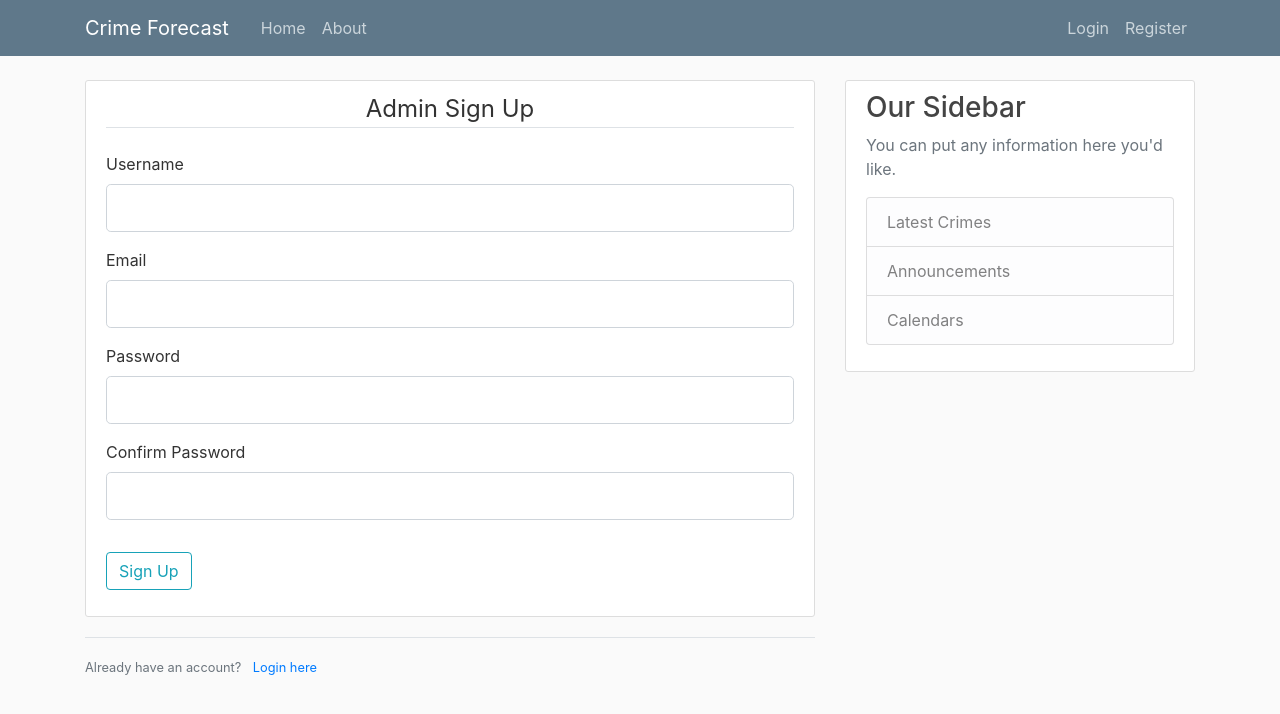
After one commit to eeshan56/crime_forecast, a Flask app: page /ad_register in a window 1280 px wide. The commit adds this page. Shown: the top 714 px of the page. Run offline with Flask 2, Linux system fonts and the light colour scheme; some libraries are stand-ins or nearby versions.

```diff
--- a/app.py
+++ b/app.py
@@ -1,13 +1,10 @@
 from flask import Flask, render_template, redirect, request, url_for, flash, session
-from form import RegistrationForm, LoginForm
+from form import RegistrationForm, LoginForm, NERForm
 from pymongo import MongoClient
 from passlib.hash import sha256_crypt
 from datetime import timedelta
-
-
-#def isLogIn():
-	#return True
-	#return False
+import requests
+import json
 
 app = Flask(__name__)
 app.secret_key = '0f728c6b5c9f6e02690f9496da4818ae'
@@ -16,7 +13,68 @@
 @app.route("/")
 @app.route("/home")
 def home():
+	if 'admin' in session:
+		return redirect(url_for('ad_home'))
 	return render_template('index.html')
+
+# @app.route("/ad_ner", methods = ['POST'])
+# def ad_ner1():
+# 	form = NERForm()
+# 	return render_template('admin_ner.html', title = 'NER', form = form)
+
+@app.route("/ad_home")
+def ad_home():
+	if 'username' in session and 'email' in session and 'admin' in session:
+		return render_template('admin_index.html')
+	else:
+		if 'username' in session and 'email' in session:
+			flash("Admin pages aren't accessible to users", 'danger')
+			return redirect(url_for('home'))
+		else:
+			flash("Please use the admin login to access your admin account", 'danger')
+	return redirect(url_for('ad_login'))
+
+@app.route("/ad_ner", methods = ['GET', 'POST'])
+def ad_ner():
+	flag = False
+	form = NERForm()
+	if 'username' in session and 'email' in session and 'admin' in session:
+		if request.method == "POST":
+			text = form.text_area.data
+			processed_text = text
+
+			client = MongoClient("mongodb+srv://test:test123%23@cluster0-l5ord.mongodb.net/test?retryWrites=true&w=majority")
+			db = client.get_database('user_db')
+
+			article_db = db.articles
+
+			print(processed_text)
+
+			data = json.dumps({"text" : processed_text})
+
+			#data = '{"text": "Seven young men, armed with sharp weapons, went on the rampage in Nigdi on Friday night."}'
+
+			print(data)
+
+			#print(data2)
+
+			response = requests.post('http://192.168.43.165:5005/model/parse', data = data)
+
+			json_data = json.loads(response.text)
+
+			article_doc = {"article" : str(json_data)}
+
+			article_db.insert(article_doc)
+			flash('Entities extracted', 'success')
+	else:
+		if 'username' in session and 'email' in session:
+			flash("Admin pages aren't accessible to users", 'danger')
+			return redirect(url_for('home'))
+		else:
+			flash("Please use the admin login to access your admin account", 'danger')
+			return redirect(url_for('ad_login'))
+
+	return render_template('admin_ner.html', title = 'NER', form = form)
 
 # Ensure responses aren't cached
 @app.after_request
@@ -40,16 +98,22 @@
 	if 'username' in session and 'email' in session:
 		session.pop('username', None)
 		session.pop('email', None)
+
+		if 'admin' in session:
+			session.pop('admin', None)
+
 		flash('Logged out successfully!', 'success')
 		#logged_in = False
 	return redirect(url_for('home'))
 
 @app.route("/map")
 def map():
+
 	if 'username' in session and 'email' in session:
 		print("In map")
 	else:
 		return redirect(url_for('login'))
+
 	return render_template('map.html', title = 'Map')
 
 @app.route("/forgot")
@@ -62,39 +126,95 @@
 		#print("I'm here")
 		#flash('You are already logged in', 'success')
 		#return redirect(url_for('home'))
+
 	form = LoginForm()
+
 	if request.method == 'POST':
+
 		if form.validate_on_submit():
+
 			client = MongoClient("mongodb+srv://test:test123%23@cluster0-l5ord.mongodb.net/test?retryWrites=true&w=majority")
 			db = client.get_database('user_db')
 			creds = db.user_creds
 			find_user = list(creds.find({'email':form.email.data}))
+
+			if len(find_user) == 1:
+
+				if sha256_crypt.verify(form.password.data, find_user[0]['passwd']):
+
+					session['email'] = form.email.data
+					session['username'] = find_user[0]['username']
+					session.permanent = True
+
+					flash('Welcome ' + session['username'] + '!', 'success')
+					return redirect(url_for('map'))
+
+				else:
+					flash('Please enter the correct email or password', 'danger')
+
+			else:
+				flash('Please enter the correct email or password', 'danger')
+
+	else:
+
+		if "username" in session and "email" in session:
+			flash("You're already logged in", 'success')
+			return redirect(url_for("home"))
+
+	return render_template('login.html', title = 'Login', form = form)
+
+@app.route("/ad_login", methods = ['GET', 'POST'])
+def ad_login():
+
+	form = LoginForm()
+
+	if request.method == "POST":
+		if form.validate_on_submit():
+			client = MongoClient("mongodb+srv://test:test123%23@cluster0-l5ord.mongodb.net/test?retryWrites=true&w=majority")
+			db = client.get_database('admin_db')
+			creds = db.admin_creds
+			find_user = list(creds.find({'email':form.email.data}))
+
 			if len(find_user) == 1:
 				if sha256_crypt.verify(form.password.data, find_user[0]['passwd']):
 					session['email'] = form.email.data
 					session['username'] = find_user[0]['username']
+					session['admin'] = 1
+					session.permanent = True
+
 					flash('Welcome ' + session['username'] + '!', 'success')
 					#logged_in = True
-					session.permanent = True
-					return redirect(url_for('map'))
+					return redirect(url_for('ad_home'))
 				else:
 					flash('Please enter the correct email or password', 'danger')
+
 			else:
 				flash('Please enter the correct email or password', 'danger')
+
 	else:
-		if "username" in session and "email" in session:
+
+		if 'username' in session and 'email' in session:
 			flash("You're already logged in", 'success')
-			return redirect(url_for("home"))
-	return render_template('login.html', title = 'Login', form = form)
+
+			if 'admin' in session:
+				return redirect(url_for('ad_home'))
+
+			return redirect(url_for('home'))
+
+	return render_template('admin_login.html', title = 'Admin Login', form = form)
 
 @app.route("/register", methods = ['GET', 'POST'])
 def register():
 	#if logged_in:
 		#flash('You are already logged in', 'success')
 		#return redirect(url_for('home'))
+
 	form = RegistrationForm()
 	if request.method == "POST":
 		if form.validate_on_submit():
+
+			# print("I'm here")
+
 			client = MongoClient("mongodb+srv://test:test123%23@cluster0-l5ord.mongodb.net/test?retryWrites=true&w=majority")
 			db = client.get_database('user_db')
 			creds = db.user_creds
@@ -103,25 +223,75 @@
 
 			if len(dup_user) == 0 and len(dup_email) == 0:
 				enc_pass = sha256_crypt.encrypt(form.password.data)
+
 				new_user = {'username' : form.username.data, 'email' : form.email.data, 'passwd' : enc_pass}
 				creds.insert_one(new_user)
+
 				session['email'] = form.email.data
 				session['username'] = form.username.data
+				session.permanent = True
+
 				flash(f'Account created for {form.username.data}!', 'success')
-				#logged_in = True
-				session.permanent = True
 				return redirect(url_for('map'))
+
 			elif len(dup_user) == 0:
 				flash(f'{form.email.data} is already in use', 'danger')
+
 			else:
 				flash(f'{form.username.data} is already in use', 'danger')
+
 	else:
+
 		if "username" in session and "email" in session:
 			flash("You're already logged in", 'success')
 			return redirect(url_for('home'))
+
 	return render_template('register.html', title = 'Register', form = form)
 
+@app.route('/ad_register', methods = ['GET', 'POST'])
+def ad_register():
+	form = RegistrationForm()
 
+	if request.method == 'POST':
+
+		if form.validate_on_submit():
+
+			client = MongoClient("mongodb+srv://test:test123%23@cluster0-l5ord.mongodb.net/test?retryWrites=true&w=majority")
+			db = client.get_database('admin_db')
+			creds = db.admin_creds
+			dup_user = list(creds.find({'username' : form.username.data}))
+			dup_email = list(creds.find({'email' : form.email.data}))
+
+			if len(dup_user) == 0 and len(dup_email) == 0:
+				enc_pass = sha256_crypt.encrypt(form.password.data)
+
+				new_user = {'username' : form.username.data, 'email' : form.email.data, 'passwd' : enc_pass}
+				creds.insert_one(new_user)
+
+				session['email'] = form.email.data
+				session['username'] = form.username.data
+				session['admin'] = 1
+				session.permanent = True
+
+				flash(f'Account created for {form.username.data}!', 'success')
+				return redirect(url_for('ad_home'))
+
+			elif len(dup_user) == 0:
+				flash(f'{form.email.data} is already in use', 'danger')
+
+			else:
+				flash(f'{form.username.data} is already in use', 'danger')
+
+	else:
+
+		if 'username' in session and 'email' in session:
+			flash("You're already logged in", 'success')
+
+			if 'admin' in session:
+				return redirect(url_for('ad_home'))
+
+			return redirect(url_for('home'))
+	return render_template('admin_register.html', title = 'Admin Sign Up', form = form)
 
 if __name__ == '__main__':
 	#logged_in = False
--- a/form.py
+++ b/form.py
@@ -1,8 +1,9 @@
 from flask_wtf import FlaskForm
-from wtforms import StringField, PasswordField, SubmitField, BooleanField
+from wtforms import StringField, PasswordField, SubmitField, BooleanField, TextAreaField
 from wtforms.validators import DataRequired, Length, Email, EqualTo
 
 class RegistrationForm(FlaskForm):
+
 	username = StringField('Username', validators = [DataRequired(), Length(min = 2, max = 20)])
 	email = StringField('Email', validators = [DataRequired(), Email()])
 	password = PasswordField('Password', validators = [DataRequired()])
@@ -15,3 +16,8 @@
 	password = PasswordField('Password', validators = [DataRequired()])
 	remember = BooleanField('Remember me')
 	submit = SubmitField('Login')
+
+class NERForm(FlaskForm):
+
+	text_area = TextAreaField("Enter crime sentence for entity extraction", validators = [DataRequired()])
+	submit = SubmitField('Extract')
--- /dev/null
+++ b/templates/admin_index.html
@@ -0,0 +1,4 @@
+{% extends "layout.html" %}
+{% block content %}
+	<h1>Admin Home Page</h1>
+{% endblock content %}
--- /dev/null
+++ b/templates/admin_register.html
@@ -0,0 +1,77 @@
+{% extends "layout.html" %}
+{% block content %}
+	<div class = "content-section">
+		<form method="POST", action="">
+			{{ form.hidden_tag() }}
+			<fieldset class = "form-group">
+				<legend class = "border-bottom mb-4"><center>Admin Sign Up</center></legend>
+				<div class="form-group">
+					{{ form.username.label(class="form-control-label") }}
+
+					{% if form.username.errors %}
+						{{ form.username(class="form-control form-control-lg is-invalid") }}
+						<div class="invalid-feedback">
+							{% for error in form.username.errors %}
+								<span>{{ error }}</span>
+							{% endfor %}
+						</div>
+					{% else %}
+						{{ form.username(class="form-control form-control-lg") }}
+					{% endif %}
+				</div>
+				<div class="form-group">
+					{{ form.email.label(class="form-control-label") }}
+
+					{% if form.email.errors %}
+						{{ form.email(class="form-control form-control-lg is-invalid") }}
+						<div class="invalid-feedback">
+							{% for error in form.email.errors %}
+								<span>{{ error }}</span>
+							{% endfor %}
+						</div>
+					{% else %}
+						{{ form.email(class="form-control form-control-lg") }}
+					{% endif %}
+
+				</div>
+				<div class="form-group">
+					{{ form.password.label(class="form-control-label") }}
+
+					{% if form.password.errors %}
+						{{ form.password(class="form-control form-control-lg is-invalid") }}
+						<div class="invalid-feedback">
+							{% for error in form.password.errors %}
+								<span>{{ error }}</span>
+							{% endfor %}
+						</div>
+					{% else %}
+						{{ form.password(class="form-control form-control-lg") }}
+					{% endif %}
+				</div>
+				<div class="form-group">
+					{{ form.confirm_password.label(class="form-control-label") }}
+
+					{% if form.confirm_password.errors %}
+						{{ form.confirm_password(class="form-control form-control-lg is-invalid") }}
+						<div class="invalid-feedback">
+							{% for error in form.confirm_password.errors %}
+								<span>{{ error }}</span>
+							{% endfor %}
+						</div>
+					{% else %}
+						{{ form.confirm_password(class="form-control form-control-lg") }}
+					{% endif %}
+
+				</div>
+			</fieldset>
+			<div class="form-group">
+				{{ form.submit(class="btn btn-outline-info") }}
+			</div>
+		</form>
+	</div>
+	<div class="border-top pt-3">
+		<small class="text-muted">
+			Already have an account? <a class="ml-2" href="{{ url_for('ad_login') }}">Login here</a>
+		</small>
+	</div>
+{% endblock content %}
--- a/templates/layout.html
+++ b/templates/layout.html
@@ -23,7 +23,14 @@
       			</button>
       			<div class="collapse navbar-collapse" id="navbarToggle">
         			<div class="navbar-nav mr-auto">
-          				<a class="nav-item nav-link" href="{{ url_for('home') }}">Home</a>
+        				{% if 'admin' in session %}
+          					<a class="nav-item nav-link" href="{{ url_for('ad_home') }}">Home</a>
+          				{% else %}
+          					<a class="nav-item nav-link" href="{{ url_for('home') }}">Home</a>
+          				{% endif %}
+          				{% if 'admin' in session %}
+          					<a class="nav-item nav-link" href="{{ url_for('ad_ner') }}">NER</a>
+          				{% endif %}
           				<a class="nav-item nav-link" href="{{ url_for('about') }}">About</a>
         			</div>
         <!-- Navbar Right Side -->
```
Also changed, not shown: requirements.txt (added, +33 -0 lines), templates/admin_login.html (added, +57 -0 lines), templates/admin_ner.html (added, +19 -0 lines), README.md.
